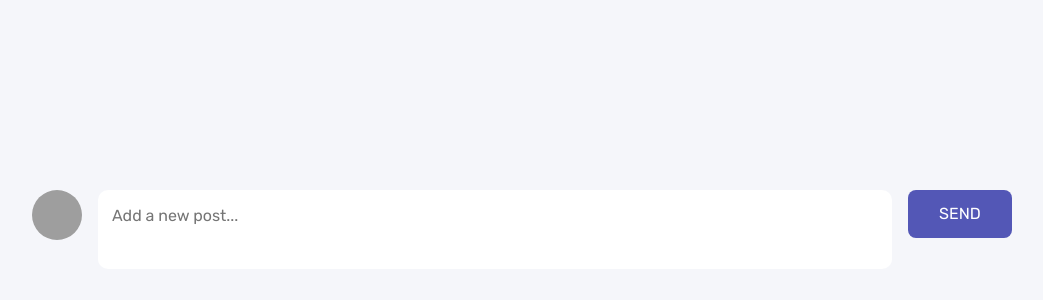
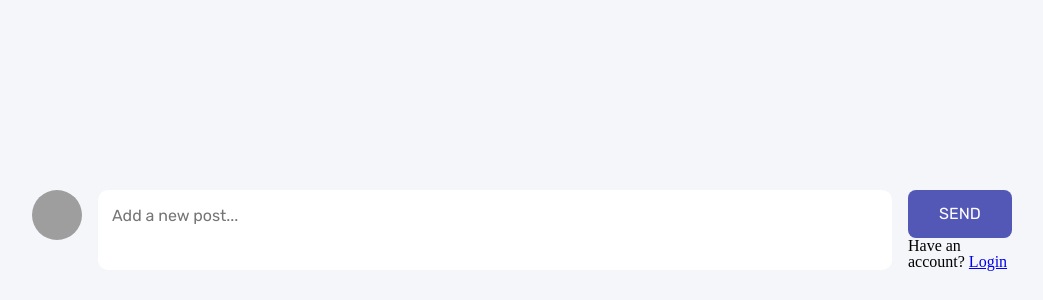
Before and after one commit to ImMPrada/discussion, a React (Create React App) app: page / in a window 1280 px wide. Shown: the part 500-800 px from the top of the page, without its empty margins (128-1171 px from the left). Built offline with nearby package versions, Linux system fonts and the light colour scheme; no server answers; grey boxes are pictures that could not be loaded.

Commit message:
Have an account? login

```diff
--- a/src/components/UI/organisms/MessageTextBox/MessageTextBox.tsx
+++ b/src/components/UI/organisms/MessageTextBox/MessageTextBox.tsx
@@ -29,7 +29,7 @@ const MessageTextBox = () => {
         <div className="message-textbox-actions-area">
           <button type='submit'>SEND</button>
           {
-            currentUser.id === 1 &&
+            currentUser.id === null &&
             (<span>Have an account? <a href="/signin">Login</a></span>)
           }
         </div>
```
